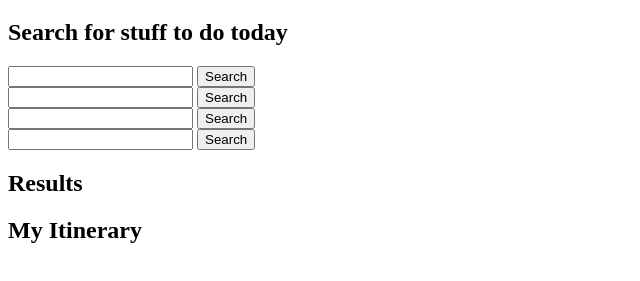
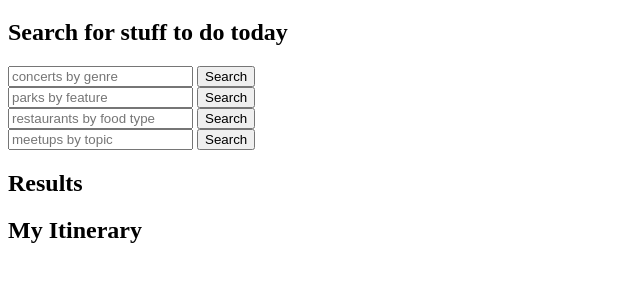
Before and after one commit to nss-day-cohort-34/welcome-to-nashville-shuffling-madness, a plain HTML site: page index.html in a window 1280 px wide. Shown: the part 61-342 px from the top of the page, without its empty margins (0-640 px from the left). Drawn offline with Linux system fonts and the light colour scheme.

Commit message:
new text in fields

```diff
--- a/index.html
+++ b/index.html
@@ -17,19 +17,19 @@
   <article class="search">
     <h2>Search for stuff to do today</h2>
       <section>
-        <input type="text">
+        <input type="text" placeholder="concerts by genre">
         <button>Search</button>
       </section>
       <section>
-        <input type="text">
+        <input type="text" placeholder="parks by feature">
         <button>Search</button>
       </section>
       <section>
-        <input type="text">
+        <input type="text" placeholder="restaurants by food type">
         <button>Search</button>
       </section>
       <section>
-        <input type="text">
+        <input type="text" placeholder="meetups by topic">
         <button>Search</button>
       </section>
     </article>
```
